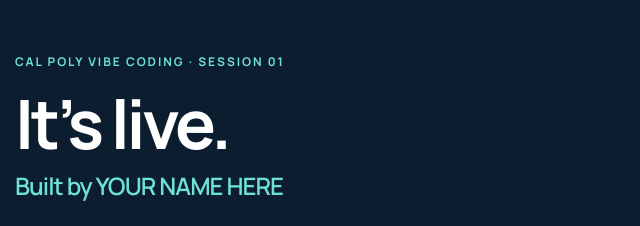
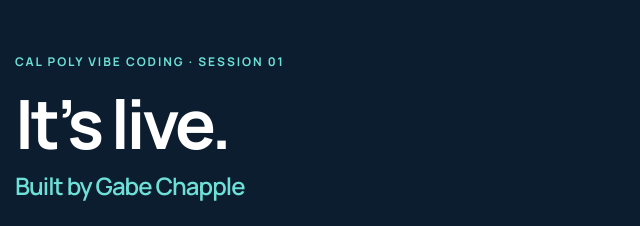
Before and after one commit to gachow-07/Task-tracker, a plain HTML site: page index.html in a window 1280 px wide. Shown: the top 226 px of the page, 305-945 px from the left. Drawn offline with Linux system fonts and the light colour scheme; a web font is replaced by a local one.

Commit message:
Update author name in index.html

```diff
--- a/index.html
+++ b/index.html
@@ -112,7 +112,7 @@
   <h1>It&rsquo;s live.</h1>
 
   <!-- Step 5: change the name below to yours, then commit. -->
-  <p class="name">Built by YOUR NAME HERE</p>
+  <p class="name">Built by Gabe Chapple</p>
 
   <p class="lead">
     This page is on the internet. Anyone you send this link to can open it,
```
